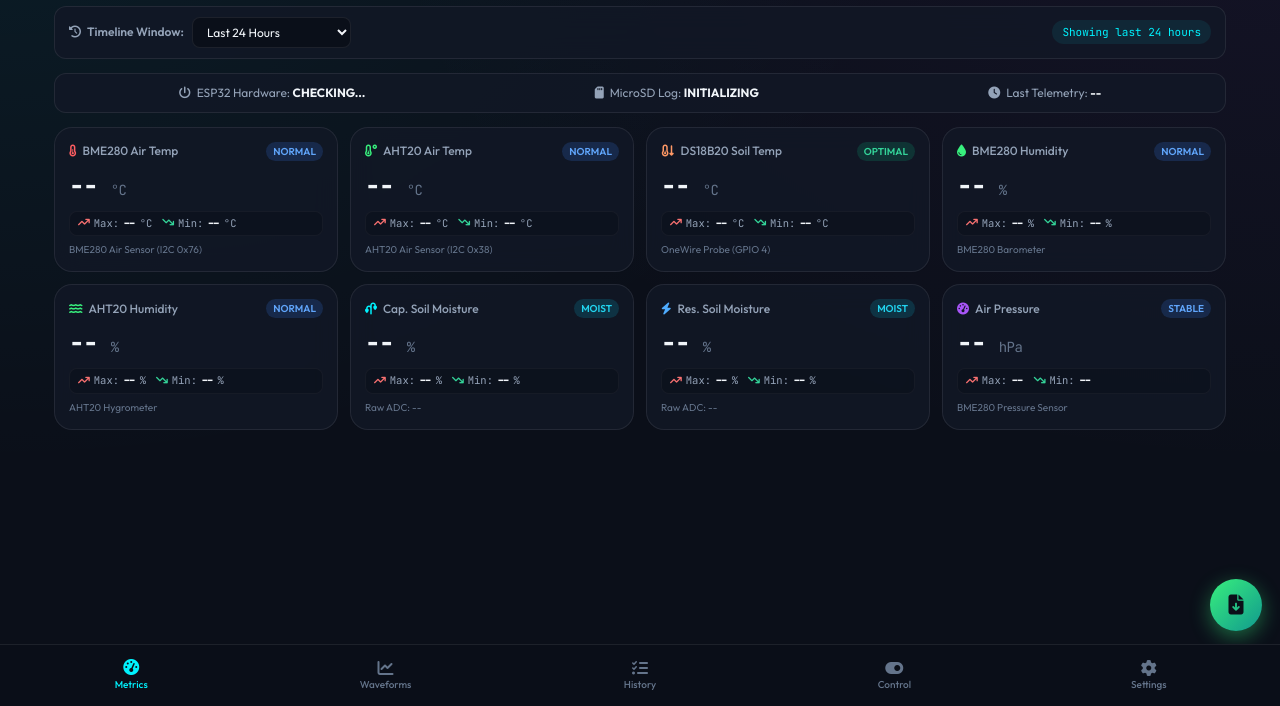
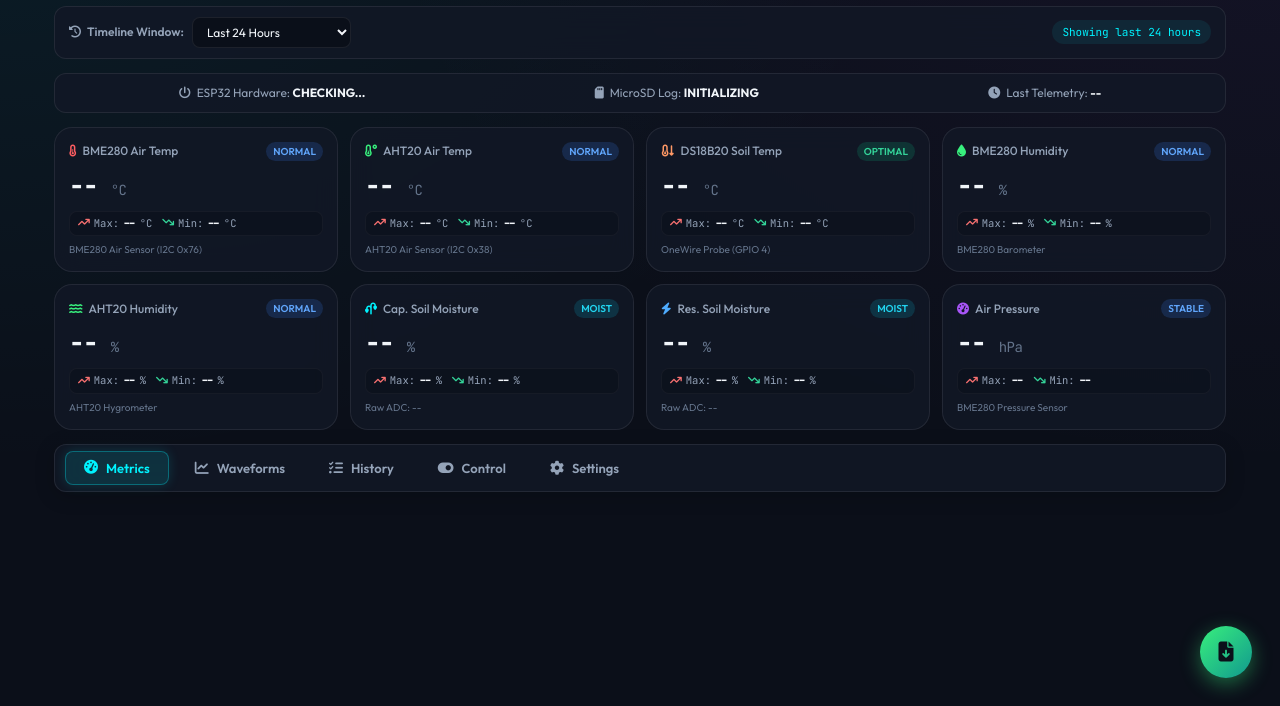
Before and after one commit to SecretiveCodeRunner/soil-air-dashboard, a website: page index.html in a window 1280 px wide. Shown: the part 94-800 px from the top of the page. Drawn offline with Linux system fonts and the light colour scheme; no server answers.

Commit message:
feat(ui): desktop studio navigation layout, clean X-axis HH:mm time, and zero-dot smooth lines

```diff
--- a/app.js
+++ b/app.js
@@ -615,6 +615,18 @@ function initCharts() {
     maintainAspectRatio: false,
     spanGaps: false, // Breaks line graph during real power-off gaps
     animation: { duration: 250 },
+    elements: {
+      point: {
+        radius: 0,
+        hoverRadius: 5,
+        hitRadius: 10
+      },
+      line: {
+        tension: 0.35,
+        borderCapStyle: 'round',
+        borderJoinStyle: 'round'
+      }
+    },
     scales: {
       x: {
         grid: { color: "rgba(255, 255, 255, 0.04)" },
@@ -1264,10 +1276,10 @@ function updateCharts(records) {
       const shortTime = r.Time.substring(0, 5);
       timeLabel = `${shortDate} ${shortTime}`;
     } else if (r.Time) {
-      timeLabel = r.Time.length > 5 ? r.Time.substring(0, 8) : r.Time;
+      timeLabel = r.Time.substring(0, 5);
     } else if (r.Timestamp) {
       const parts = r.Timestamp.split("T");
-      timeLabel = parts.length > 1 ? parts[1].replace("Z", "").substring(0, 8) : r.Timestamp;
+      timeLabel = parts.length > 1 ? parts[1].replace("Z", "").substring(0, 5) : r.Timestamp;
     }
 
     labels.push(timeLabel);
--- a/style.css
+++ b/style.css
@@ -1567,7 +1567,59 @@ input:checked + .slider:before {
   }
 }
 
+/* DESKTOP STUDIO WEB EXPERIENCE VS MOBILE APP */
 @media (min-width: 768px) {
+  body {
+    padding-bottom: 24px;
+  }
+
+  .bottom-nav {
+    position: static;
+    height: auto;
+    background: var(--panel-bg);
+    border: 1px solid var(--panel-border);
+    border-radius: var(--radius-md);
+    padding: 6px 10px;
+    margin-bottom: 16px;
+    justify-content: flex-start;
+    gap: 8px;
+    box-shadow: 0 4px 20px rgba(0, 0, 0, 0.2);
+  }
+
+  .nav-item {
+    flex-direction: row;
+    max-width: none;
+    flex: initial;
+    padding: 8px 18px;
+    border-radius: var(--radius-sm);
+    font-size: 13px;
+    font-weight: 600;
+    gap: 8px;
+    color: var(--text-secondary);
+    transition: all 0.2s ease;
+  }
+
+  .nav-item i {
+    font-size: 14px;
+  }
+
+  .nav-item.active {
+    background: rgba(0, 242, 254, 0.12);
+    border: 1px solid rgba(0, 242, 254, 0.3);
+    color: #00f2fe;
+    box-shadow: 0 0 12px rgba(0, 242, 254, 0.15);
+  }
+
+  .nav-item:hover:not(.active) {
+    background: rgba(255, 255, 255, 0.05);
+    color: var(--text-primary);
+  }
+
+  .fab-btn {
+    bottom: 28px;
+    right: 28px;
+  }
+
   .metrics-row {
     grid-template-columns: repeat(4, 1fr);
   }
@@ -1580,4 +1632,7 @@ input:checked + .slider:before {
   .diagnostics-grid {
     grid-template-columns: repeat(3, 1fr);
   }
-}
+  .control-grid {
+    grid-template-columns: repeat(2, 1fr);
+  }
+}
--- a/www/style.css
+++ b/www/style.css
@@ -1567,7 +1567,59 @@ input:checked + .slider:before {
   }
 }
 
+/* DESKTOP STUDIO WEB EXPERIENCE VS MOBILE APP */
 @media (min-width: 768px) {
+  body {
+    padding-bottom: 24px;
+  }
+
+  .bottom-nav {
+    position: static;
+    height: auto;
+    background: var(--panel-bg);
+    border: 1px solid var(--panel-border);
+    border-radius: var(--radius-md);
+    padding: 6px 10px;
+    margin-bottom: 16px;
+    justify-content: flex-start;
+    gap: 8px;
+    box-shadow: 0 4px 20px rgba(0, 0, 0, 0.2);
+  }
+
+  .nav-item {
+    flex-direction: row;
+    max-width: none;
+    flex: initial;
+    padding: 8px 18px;
+    border-radius: var(--radius-sm);
+    font-size: 13px;
+    font-weight: 600;
+    gap: 8px;
+    color: var(--text-secondary);
+    transition: all 0.2s ease;
+  }
+
+  .nav-item i {
+    font-size: 14px;
+  }
+
+  .nav-item.active {
+    background: rgba(0, 242, 254, 0.12);
+    border: 1px solid rgba(0, 242, 254, 0.3);
+    color: #00f2fe;
+    box-shadow: 0 0 12px rgba(0, 242, 254, 0.15);
+  }
+
+  .nav-item:hover:not(.active) {
+    background: rgba(255, 255, 255, 0.05);
+    color: var(--text-primary);
+  }
+
+  .fab-btn {
+    bottom: 28px;
+    right: 28px;
+  }
+
   .metrics-row {
     grid-template-columns: repeat(4, 1fr);
   }
@@ -1580,4 +1632,7 @@ input:checked + .slider:before {
   .diagnostics-grid {
     grid-template-columns: repeat(3, 1fr);
   }
-}
+  .control-grid {
+    grid-template-columns: repeat(2, 1fr);
+  }
+}
```
Also changed, not shown: www/app.js (+14 -2 lines), 1 other file.
